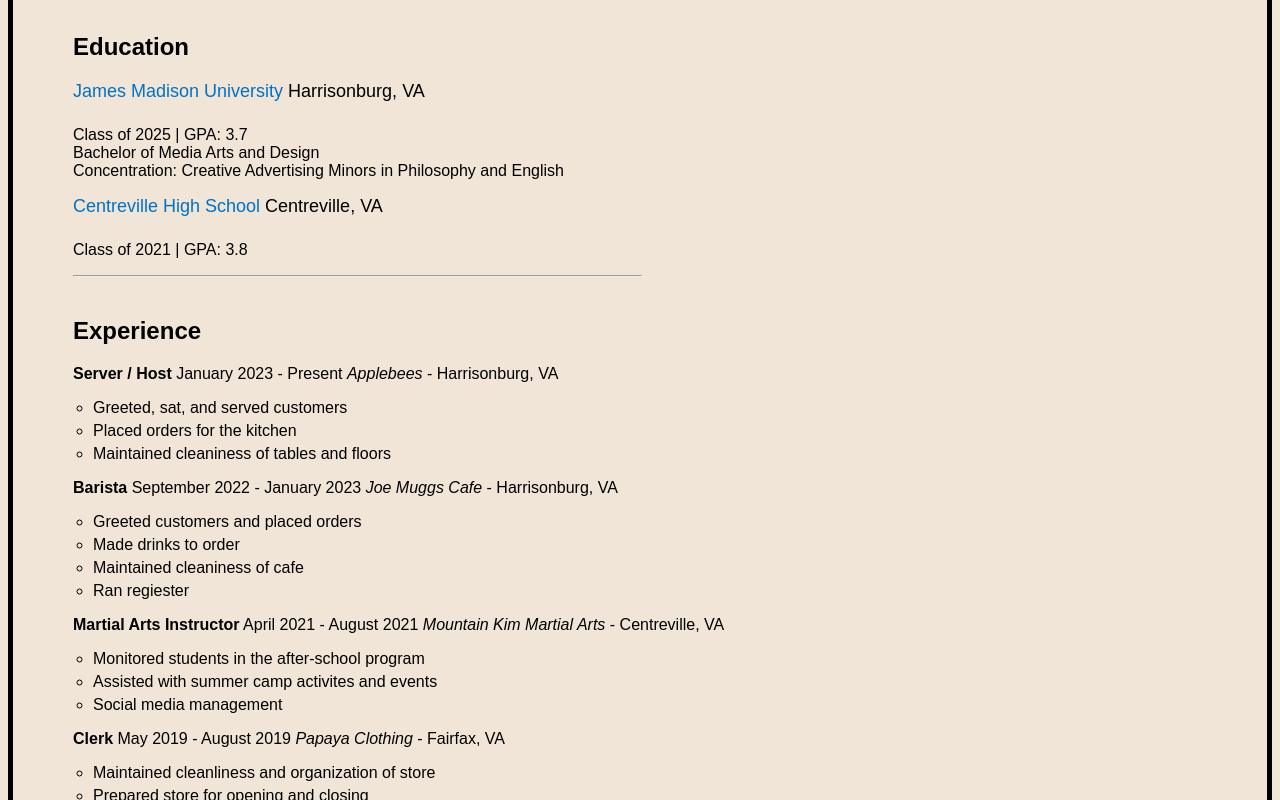
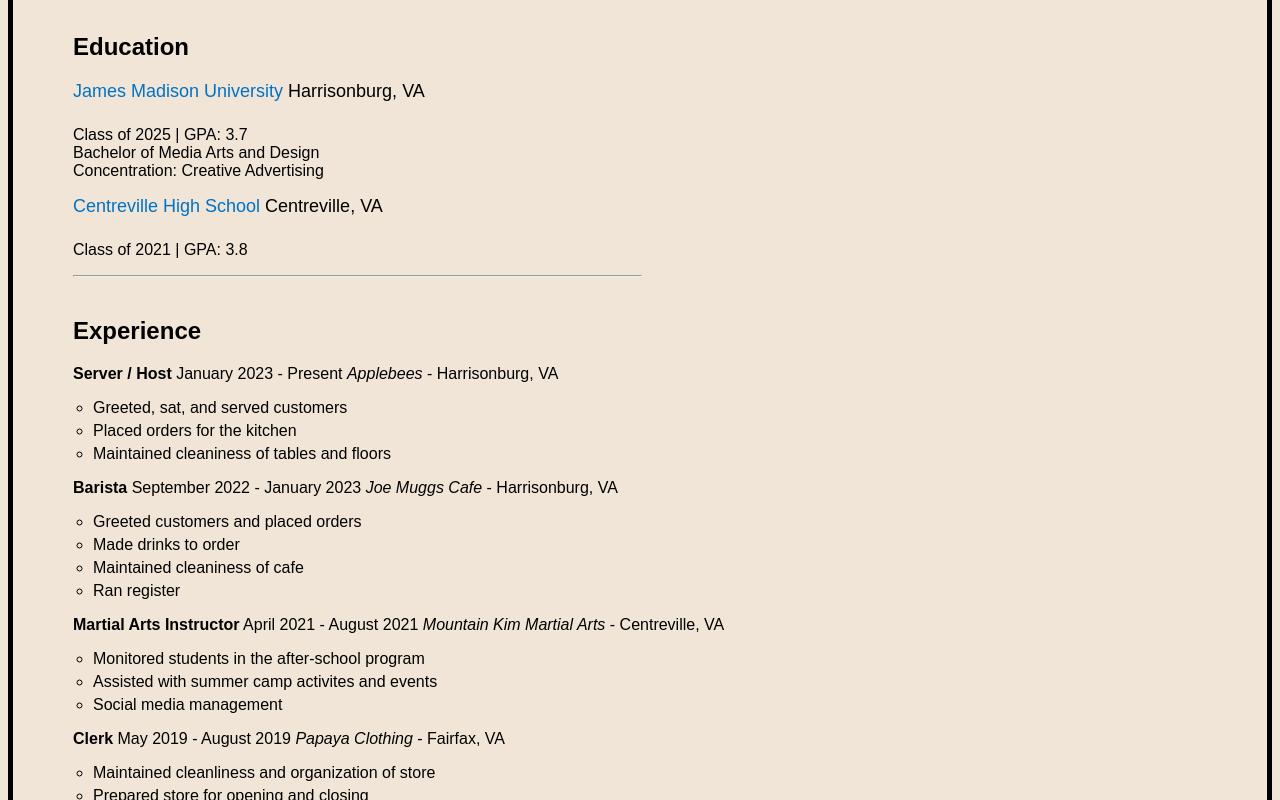
Before and after one commit to alisamcguire/CSS-Resume, a plain HTML site: page index.html in a window 1280 px wide. Shown: the part 579-1379 px from the top of the page. Drawn offline with Linux system fonts and the light colour scheme.

Commit message:
Update index.html
edits

```diff
--- a/index.html
+++ b/index.html
@@ -33,7 +33,6 @@
     <p>Class of 2025 | GPA: 3.7 <br>
         Bachelor of Media Arts and Design <br>
         Concentration: Creative Advertising
-        Minors in Philosophy and English
     </p>
 
     <h4><a href="https://centrevillehs.fcps.edu/" target=_blank">Centreville High School</a>
@@ -60,7 +59,7 @@
             <li>Greeted customers and placed orders</li>
             <li>Made drinks to order</li>
             <li>Maintained cleaniness of cafe</li>
-            <li>Ran regiester</li>
+            <li>Ran register</li>
 
         </ul>
     </p>
```
